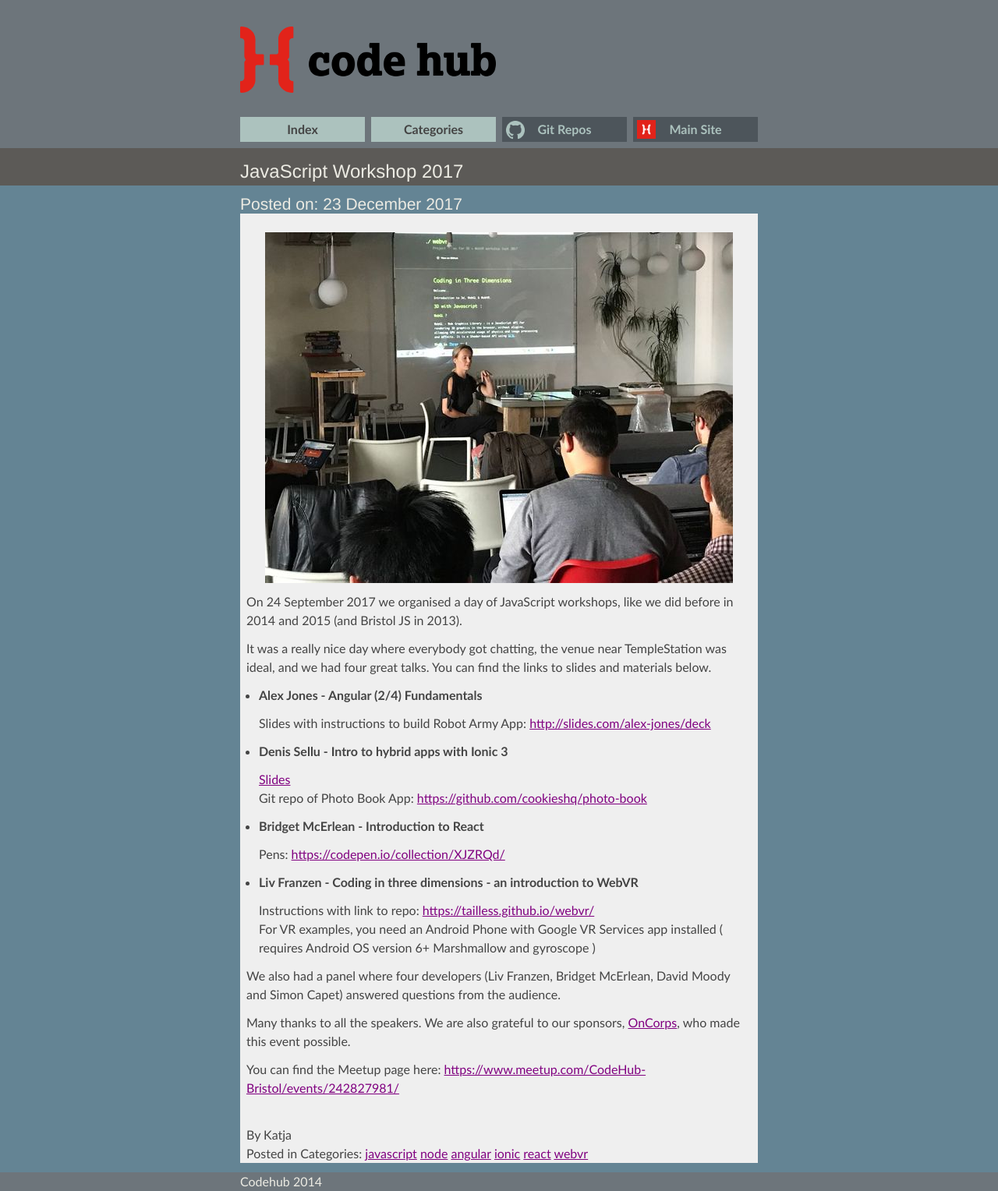
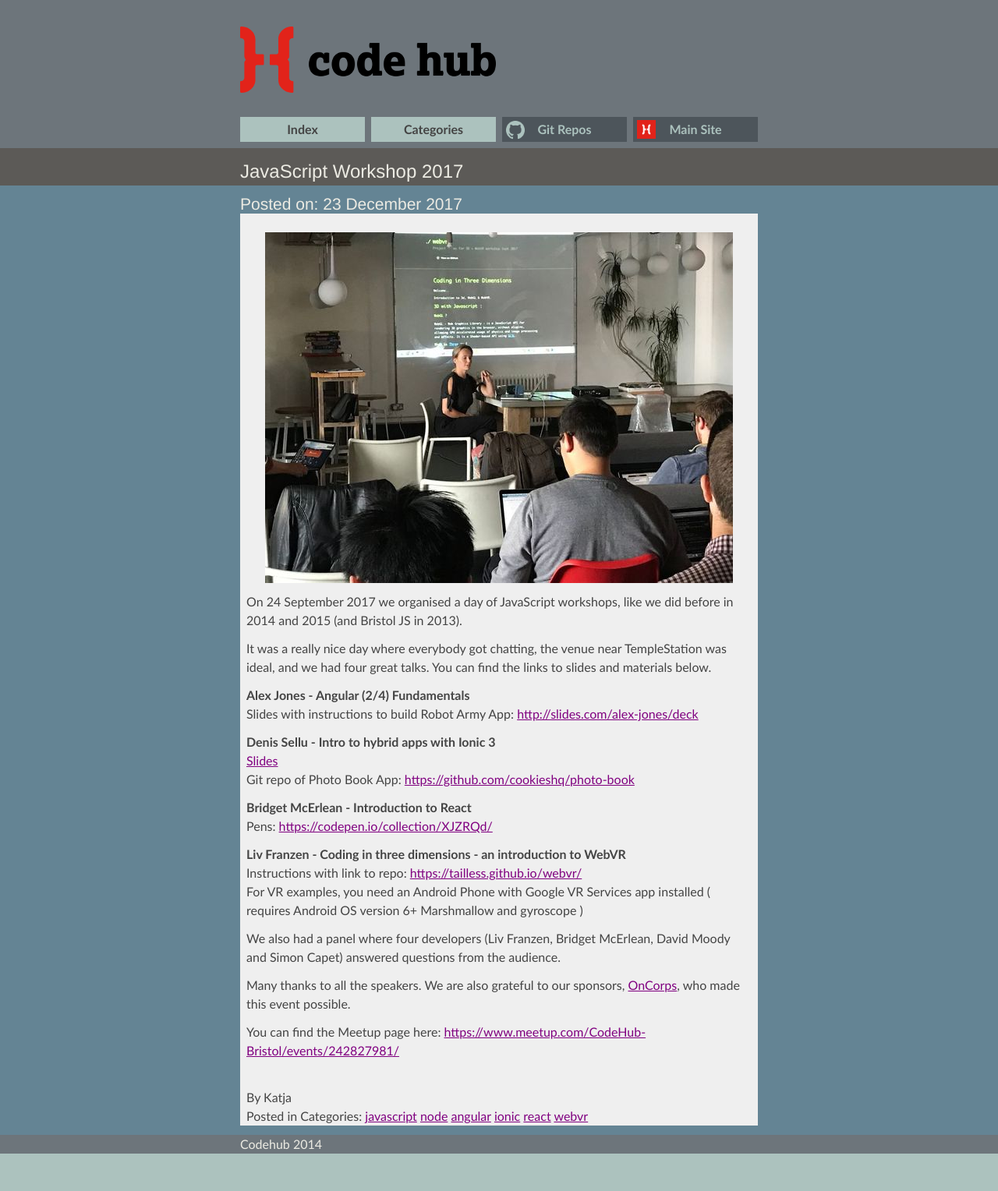
Before and after one commit to CodeHubOrg/codehuborg.github.io, a Jekyll site: the page built from _posts/2017-12-23-javascript-workshop-2017.md, in a window 1280 px wide. Shown: the whole page at 78% size. Built offline with Jekyll 4.4.1, drawn with Linux system fonts in a browser that asks for light colours; some web fonts are replaced; after the commit the page ends 1480 px from its top, so only the background shows below that.

```diff
--- a/_posts/2017-12-23-javascript-workshop-2017.md
+++ b/_posts/2017-12-23-javascript-workshop-2017.md
@@ -17,23 +17,19 @@ On 24 September 2017 we organised a day of JavaScript workshops, like we did bef
 
 It was a really nice day where everybody got chatting, the venue near TempleStation was ideal, and we had four great talks. You can find the links to slides and materials below.
 
-- **Alex Jones - Angular (2/4) Fundamentals**
+**Alex Jones - Angular (2/4) Fundamentals**
+Slides with instructions to build Robot Army App: [http://slides.com/alex-jones/deck](http://slides.com/alex-jones/deck)
 
-    Slides with instructions to build Robot Army App: [http://slides.com/alex-jones/deck](http://slides.com/alex-jones/deck)
+**Denis Sellu - Intro to hybrid apps with Ionic 3**
+[Slides](https://github.com/cookieshq/photo-book/blob/master/Intro%20to%20hybrid%20app%20with%20Ionic%20slides.pdf)
+Git repo of Photo Book App: [https://github.com/cookieshq/photo-book](https://github.com/cookieshq/photo-book)
 
-- **Denis Sellu - Intro to hybrid apps with Ionic 3**
+**Bridget McErlean - Introduction to React**
+Pens: [https://codepen.io/collection/XJZRQd/](https://codepen.io/collection/XJZRQd/)
 
-    [Slides](https://github.com/cookieshq/photo-book/blob/master/Intro%20to%20hybrid%20app%20with%20Ionic%20slides.pdf)
-    Git repo of Photo Book App: [https://github.com/cookieshq/photo-book](https://github.com/cookieshq/photo-book)
-
-- **Bridget McErlean - Introduction to React**
-
-    Pens: [https://codepen.io/collection/XJZRQd/](https://codepen.io/collection/XJZRQd/)
-
-- **Liv Franzen - Coding in three dimensions - an introduction to WebVR**
-
-    Instructions with link to repo: [https://tailless.github.io/webvr/](https://tailless.github.io/webvr/)
-    For VR examples, you need an Android Phone with Google VR Services app installed ( requires Android OS version 6+ Marshmallow and gyroscope )
+**Liv Franzen - Coding in three dimensions - an introduction to WebVR**
+Instructions with link to repo: [https://tailless.github.io/webvr/](https://tailless.github.io/webvr/)
+For VR examples, you need an Android Phone with Google VR Services app installed ( requires Android OS version 6+ Marshmallow and gyroscope )
 
 We also had a panel where four developers (Liv Franzen, Bridget McErlean, David Moody and Simon Capet) answered questions from the audience.
 
```
